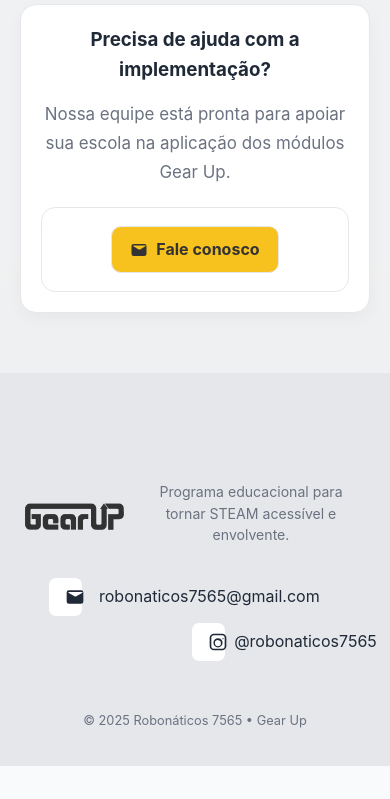
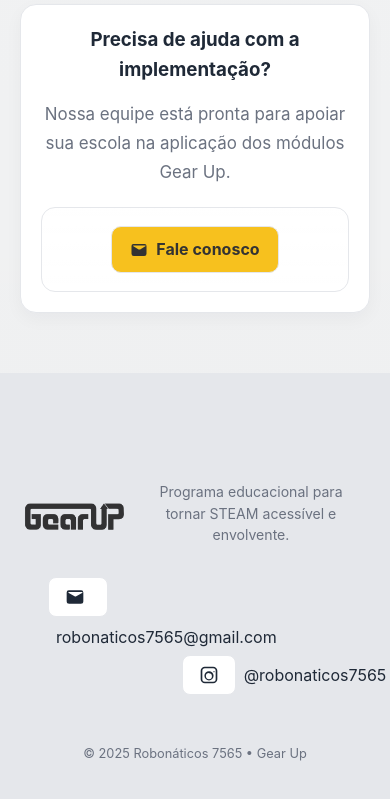
Before and after one commit to robonaticos-7565/gearlab, a plain HTML site: page modulos.html in a window 390 px wide. Shown: the part 3484-4283 px from the top of the page. Before the commit the page ends 4250 px from the top, so only its background shows below. Drawn offline with Linux system fonts and the light colour scheme.

Commit message:
agora vai

```diff
--- a/modulos.css
+++ b/modulos.css
@@ -527,7 +527,7 @@ body {
 
     .foot-links a {
         width: 100%;
-        max-width: 35px;
+        max-width: 60px;
         justify-content: flex-start;
         padding: 12px 16px;
         font-size: 0.9rem;
```
